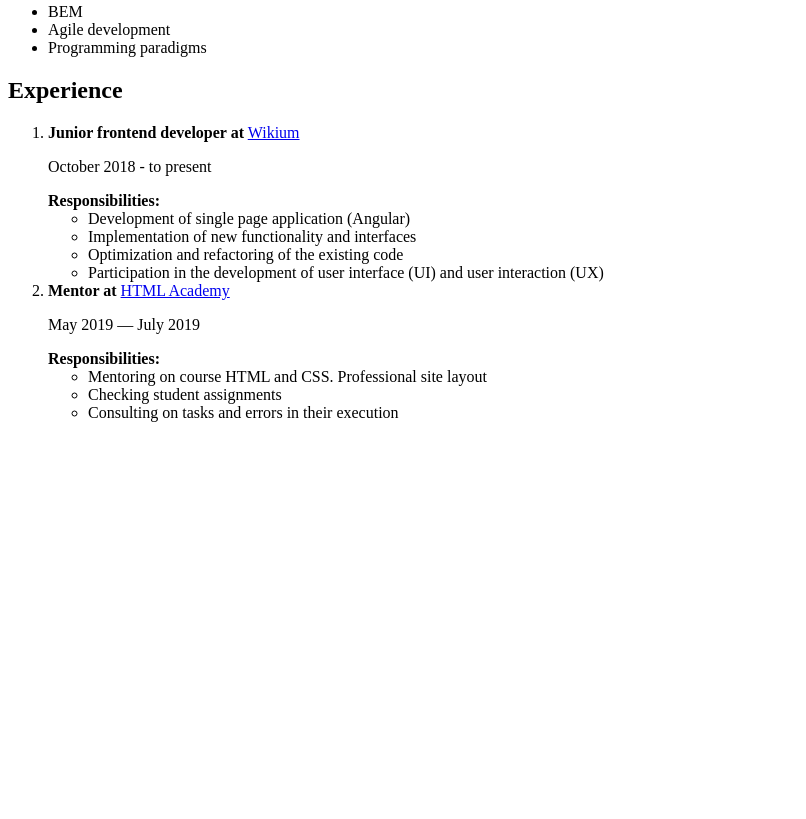
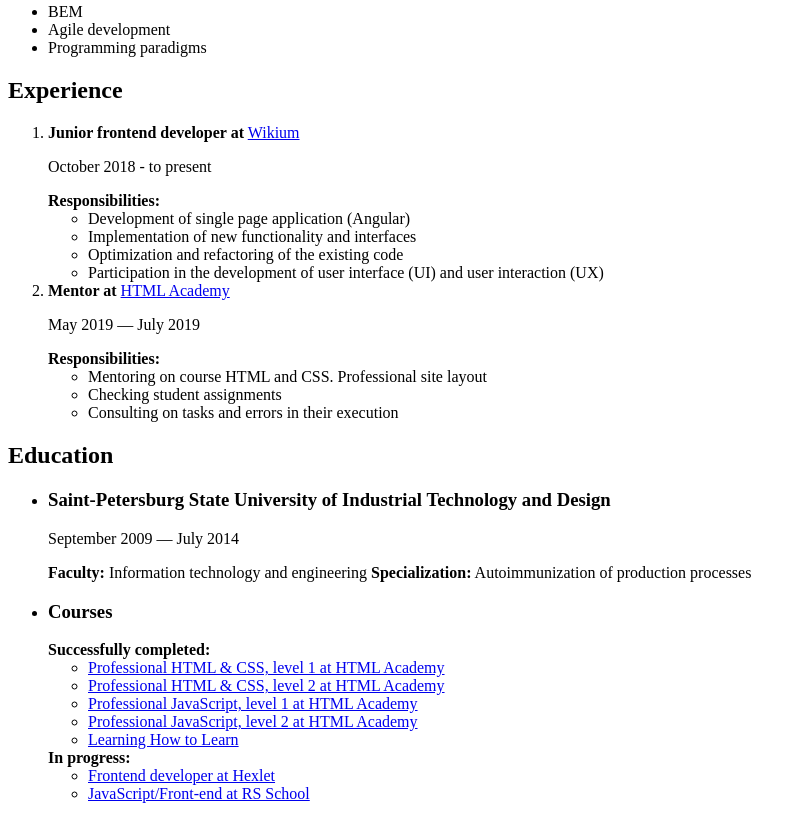
Before and after one commit to NiyazGaripov/rsschool-cv, a plain HTML site: page index.html in a window 1280 px wide. Shown: the part 1201-2020 px from the top of the page, without its empty margins (0-806 px from the left). Before the commit the page ends 1639 px from the top, so only its background shows below. Drawn offline with Linux system fonts and the light colour scheme.

Commit message:
feat: add markup section education

```diff
--- a/index.html
+++ b/index.html
@@ -116,6 +116,50 @@
                 </li>
             </ol>
         </section>
+        <section class="education">
+            <h2>Education</h2>
+            <ul>
+                <li>
+                    <h3>Saint-Petersburg State University of Industrial Technology and Design</h3>
+                    <p>September  2009 — July 2014</p>
+                    <b>Faculty:</b>
+                    <span>Information technology and engineering</span>
+                    <b>Specialization:</b>
+                    <span>Autoimmunization of production processes</span>
+                </li>
+                <li>
+                    <h3>Courses</h3>
+                    <b>Successfully completed:</b>
+                    <ul>
+                        <li>
+                            <a href="https://assets.htmlacademy.ru/certificates/intensive/67/617897.pdf?1522789104">Professional HTML & CSS, level 1 at HTML Academy</a>
+                        </li>
+                        <li>
+                            <a href="https://assets.htmlacademy.ru/certificates/intensive/71/617897.pdf?1527665016">Professional HTML & CSS, level 2 at HTML Academy</a>
+                        </li>
+                        <li>
+                            <a href="https://assets.htmlacademy.ru/certificates/intensive/83/617897.pdf?1531850392">Professional JavaScript, level 1 at HTML Academy</a>
+                        </li>
+                        <li>
+                            <a href="https://assets.htmlacademy.ru/certificates/intensive/145/617897.pdf?1591202145">Professional JavaScript, level 2 at HTML Academy</a>
+                        </li>
+                        <li>
+                            <a href="https://www.coursera.org/learn/learning-how-to-learn">Learning How to Learn</a>
+                        </li>
+                    </ul>
+                    <b>In progress:</b>
+                    <ul>
+                        <li>
+                            <a href="https://ru.hexlet.io/professions/frontend">Frontend developer at Hexlet</a>
+                        </li>
+                        <li>
+                            <a href="https://rs.school/js/">JavaScript/Front-end at RS School</a>
+                        </li>
+
+                    </ul>
+                </li>
+            </ul>
+        </section>
     </main>
     <script src="js/svgxuse.min.js"></script>
 </body>
```
